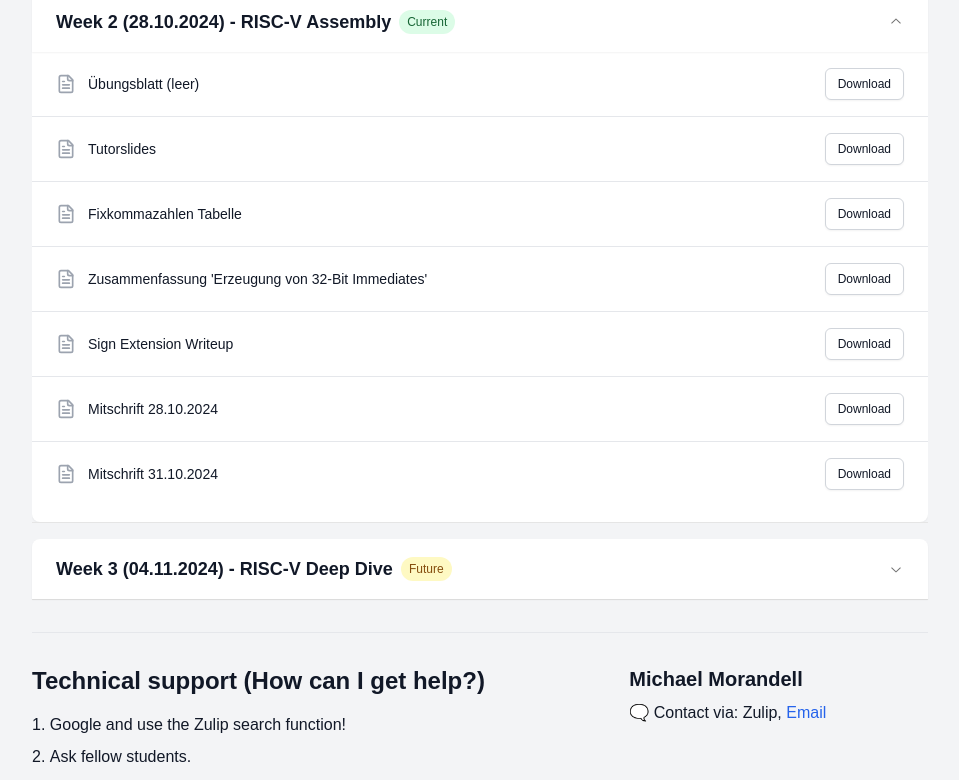
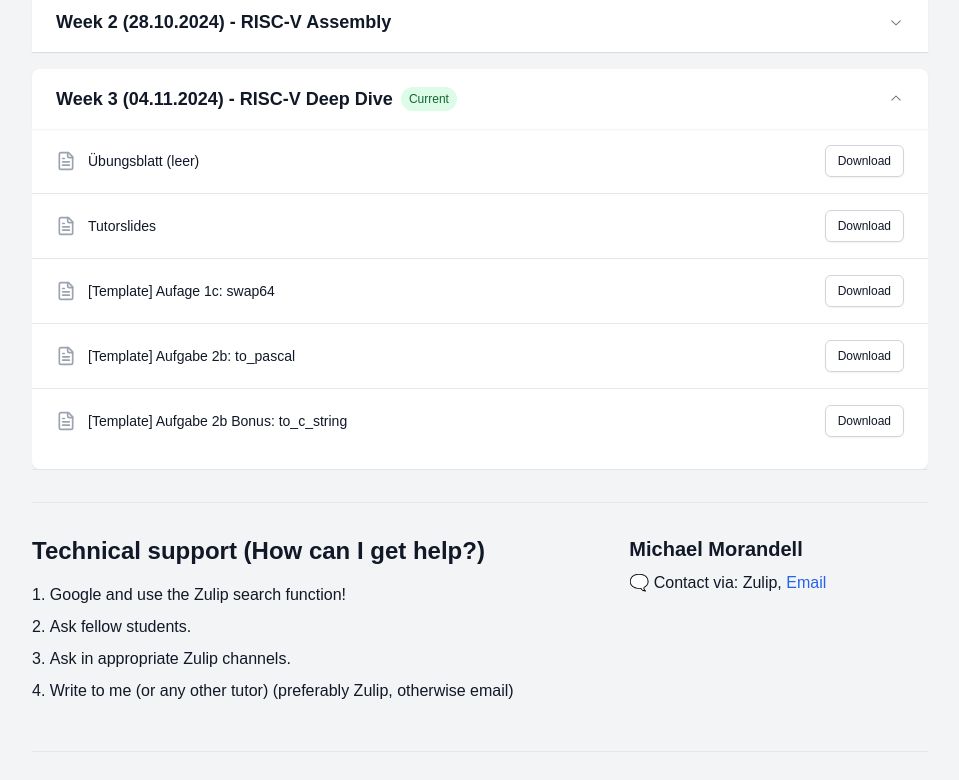
Before and after one commit to mormic04/era_tutorium_website, a Next.js app: page / in a window 1280 px wide. Shown: the part 509-1289 px from the top of the page, without its empty margins (160-1119 px from the left). Built offline with nearby package versions, Linux system fonts and the light colour scheme.

Commit message:
switched current week

```diff
--- a/src/components/LectureMaterials.tsx
+++ b/src/components/LectureMaterials.tsx
@@ -72,7 +72,7 @@ export default function LectureMaterials() {
     return Math.ceil(diffDays / 7)
   }, [])
 
-  currentWeek = 2;
+  currentWeek = 3;
 
   React.useEffect(() => {
     document.documentElement.classList.toggle('dark', theme === 'dark');
```
